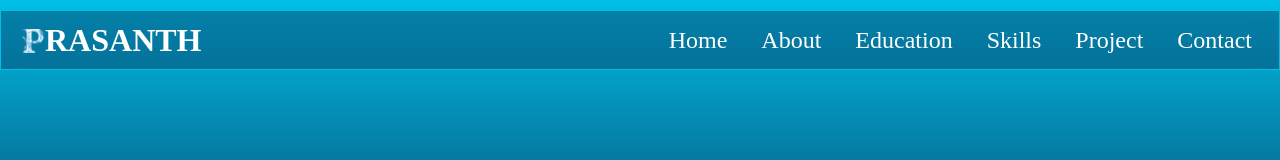
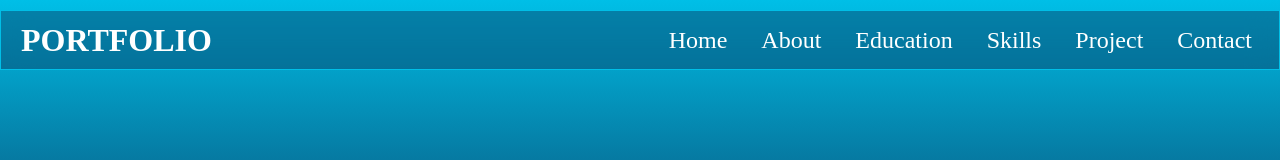
Before and after one commit to Prasanth-santh/Portfolio, a React (Create React App) app: page / in a window 1280 px wide. Shown: the top 160 px of the page. Built offline with nearby package versions, Linux system fonts and the light colour scheme.

Commit message:
CHECKING2

```diff
--- a/src/nav.js
+++ b/src/nav.js
@@ -21,7 +21,7 @@ export default class Nav extends React.Component{
     render(){
         return(
             <div className="navbar">
-                <h1> <img src={Pletter}/>RASANTH</h1>
+                <h1> PORTFOLIO</h1>
                 <label for="box" onClick={this.show}>
                     {this.state.icon}
                     </label>
```
